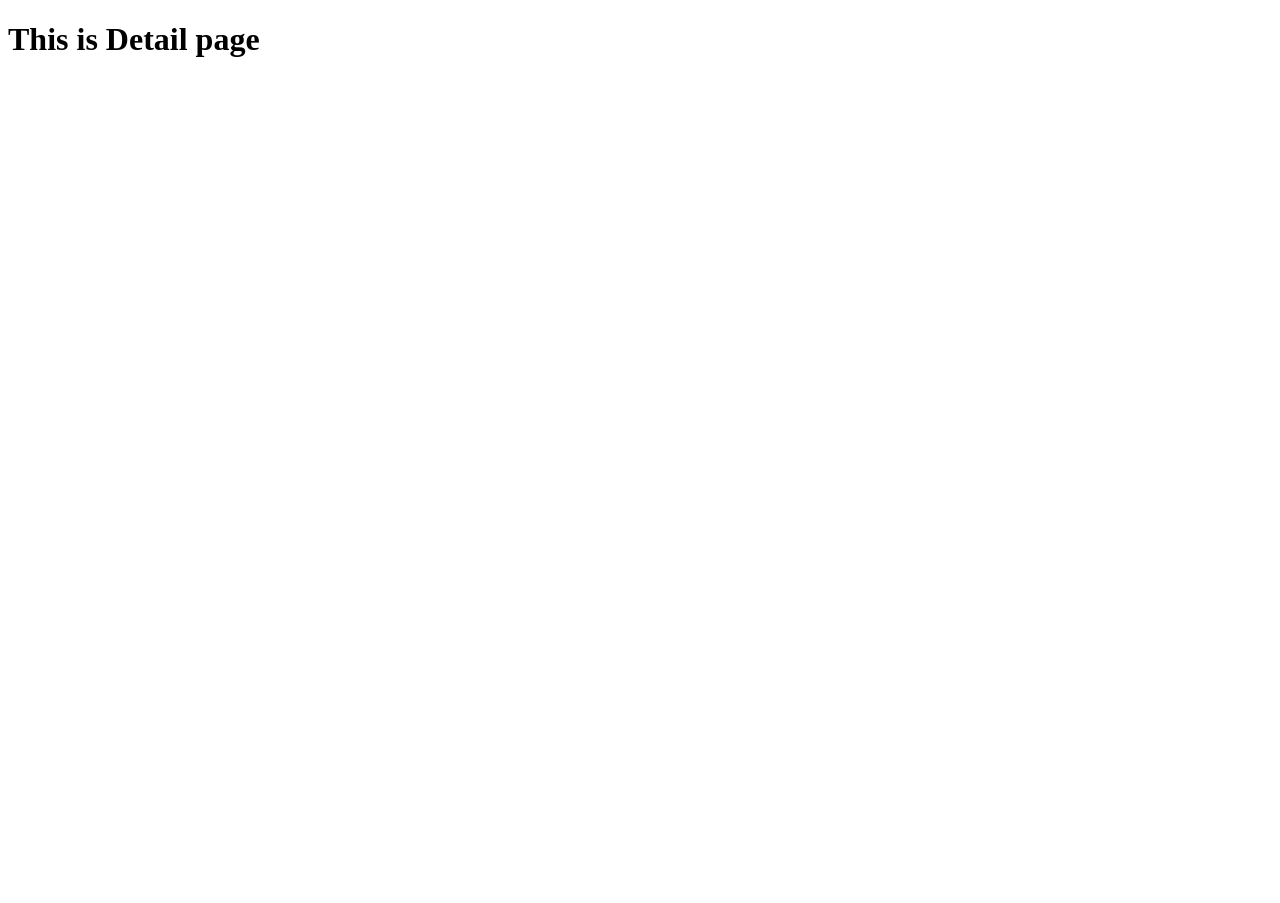
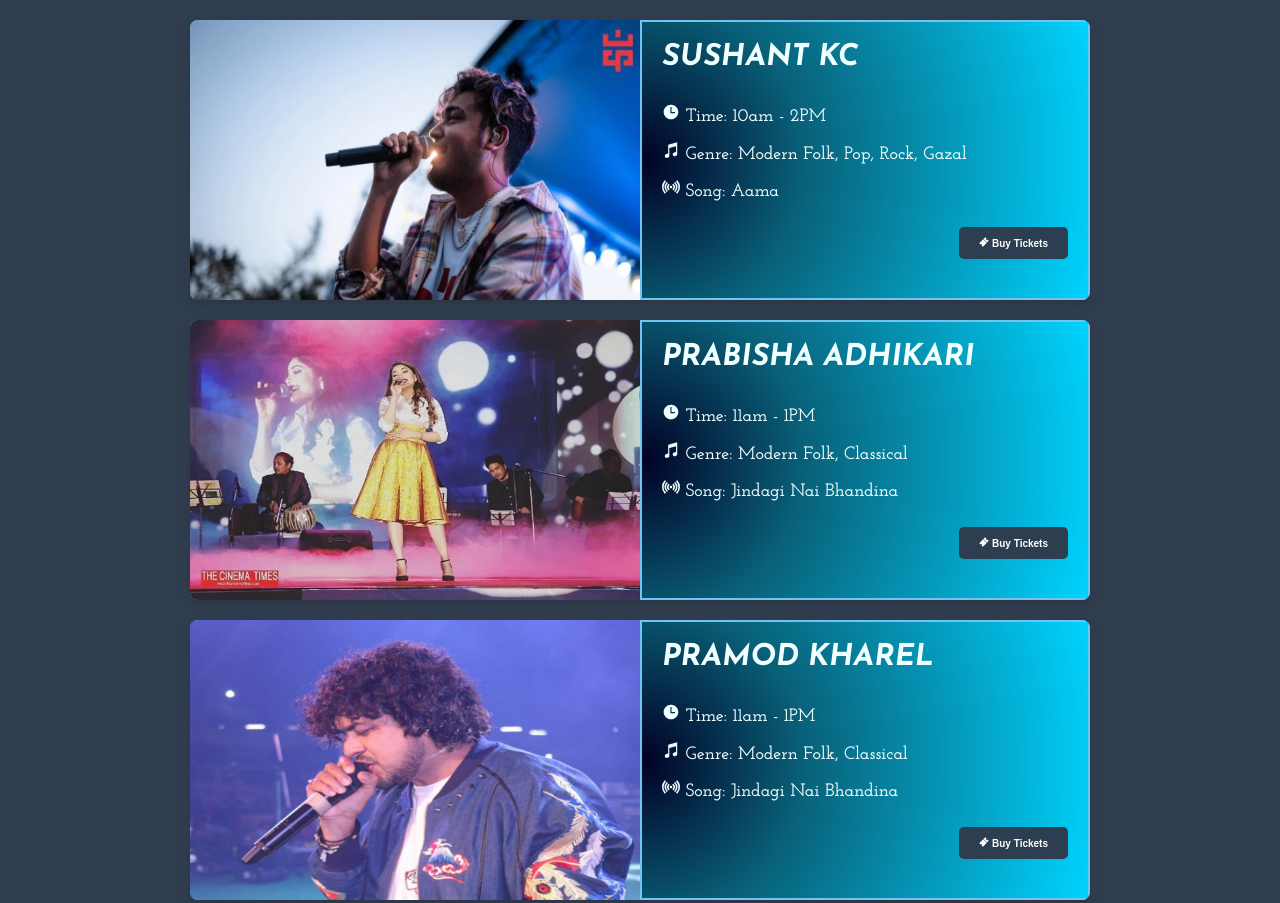
Before and after one commit to mndpbxb/project-festival, a plain HTML site: page details.html in a window 1280 px wide. Shown: the top 903 px of the page. Before the commit the page ends 800 px from the top, so only its background shows below. Drawn offline with nearby package versions, Linux system fonts and the light colour scheme.

Commit message:
Basic Changes

```diff
--- /dev/null
+++ b/app.js
@@ -0,0 +1,59 @@
+const performers = [
+  {
+    name: "Sushant KC",
+    image: "sushant-kc.png",
+    time: "10am - 2PM",
+    genre: "Modern Folk, Pop, Rock, Gazal",
+    song: "Aama",
+  },
+  {
+    name: "Prabisha Adhikari",
+    image: "Prabisha-Adhikari.png",
+    time: "11am - 1PM",
+    genre: "Modern Folk, Classical",
+    song: "Jindagi Nai Bhandina",
+  },
+  {
+    name: "Pramod Kharel",
+    image: "pramod.jpg",
+    time: "11am - 1PM",
+    genre: "Modern Folk, Classical",
+    song: "Jindagi Nai Bhandina",
+  },
+  {
+    name: "Raju Lama",
+    image: "raju.jpg",
+    time: "11am - 1PM",
+    genre: "Modern Folk, Classical",
+    song: "Jindagi Nai Bhandina",
+  },
+];
+
+// Function to generate HTML for each performer
+function generatePerformerCard(performer) {
+  const cardContainer = document.getElementById("card-container");
+
+  const cardDiv = document.createElement("div");
+  cardDiv.className = "card-container";
+
+  cardDiv.innerHTML = `
+            <div class="card">
+              <img src="assets/${performer.image}" alt="${performer.name}">
+              <div class="card-content">
+                <h2>${performer.name}</h2>
+                <span class="time"><ion-icon name="time-sharp"></ion-icon> Time:<span class="time-hour"> ${performer.time}</span></span><br />
+                <span class="genre"><ion-icon name="musical-notes-sharp"></ion-icon> Genre:<span> ${performer.genre}</span></span><br/>
+                <span class="song"><ion-icon name="radio-sharp"></ion-icon> Song:<span class="song-name"> ${performer.song}</span></span><br/>
+                <div class="buy-button">
+                    <button><span><ion-icon name="ticket-sharp"></ion-icon> Buy Tickets</span></button>
+                </div>
+              </div>
+            </div>
+          `;
+
+  cardContainer.appendChild(cardDiv);
+}
+
+performers.forEach(generatePerformerCard);
+
+//This is hero
--- a/details.html
+++ b/details.html
@@ -1,11 +1,36 @@
 <!DOCTYPE html>
 <html lang="en">
   <head>
-    <meta charset="UTF-8" />
+    <meta charset="utf-8" />
     <meta name="viewport" content="width=device-width, initial-scale=1.0" />
-    <title>Document</title>
+    <title>Festival</title>
+    <script
+      type="module"
+      src="https://unpkg.com/ionicons@7.1.0/dist/ionicons/ionicons.esm.js"
+    ></script>
+    <script
+      nomodule
+      src="https://unpkg.com/ionicons@7.1.0/dist/ionicons/ionicons.js"
+    ></script>
+    <link rel="preconnect" href="https://fonts.googleapis.com" />
+    <link rel="preconnect" href="https://fonts.gstatic.com" crossorigin />
+    <link
+      href="https://fonts.googleapis.com/css2?family=Josefin+Slab:ital,wght@0,100..700;1,100..700&display=swap"
+      rel="stylesheet"
+    />
+    <link
+      href="https://fonts.googleapis.com/css2?family=Josefin+Sans:ital,wght@0,100..700;1,100..700&family=Josefin+Slab:ital,wght@0,100..700;1,100..700&display=swap"
+      rel="stylesheet"
+    />
+    <link href="style.css" rel="stylesheet" />
   </head>
   <body>
-    <h1>This is Detail page</h1>
+
+    <main>
+      <div class="artist">
+        <div id="card-container"></div>
+      </div>
+    </main>
+    <script src="app.js"></script>
   </body>
 </html>
--- /dev/null
+++ b/style.css
@@ -0,0 +1,106 @@
+body {
+  margin: 0;
+
+  font-family: "Josefin Slab", serif;
+  box-sizing: border-box;
+  height: 100vh;
+  color: white;
+  background-color: rgb(48, 61, 78);
+}
+
+nav {
+  background-color: #333;
+  padding: 10px;
+  text-align: center;
+}
+
+nav a {
+  color: #b0b8ba;
+  text-decoration: none;
+  padding: 14px 16px;
+  display: inline-block;
+}
+
+nav a:hover {
+  background-color: #ddd;
+  color: black;
+}
+
+.logo {
+  float: left;
+  max-height: 50px;
+  vertical-align: middle;
+}
+
+.card-container {
+  max-width: 900px;
+  margin: 20px auto;
+  box-shadow: 0 4px 8px rgba(0, 0, 0, 0.1);
+  border-radius: 8px;
+  overflow: scroll;
+}
+
+.card {
+  display: flex;
+
+  background: radial-gradient(
+    circle,
+    rgba(2, 0, 36, 1) 0%,
+    rgba(9, 97, 121, 1) 35%,
+    rgba(0, 212, 255, 1) 100%
+  );
+  height: 35vh;
+}
+
+.card img {
+  width: 50%;
+  height: auto;
+  border-radius: 0, 7px;
+}
+
+.card-content {
+  flex: 1;
+  padding: 20px;
+  border: 2px solid rgb(113, 195, 240);
+}
+
+.card-content h2 {
+  font-family: "Josefin Sans", sans-serif;
+  text-transform: uppercase;
+  color: azure;
+  font-size: 30px;
+  font-style: italic;
+  margin-top: 0px;
+}
+span.time,
+.genre,
+.song {
+  color: azure;
+  font-weight: 600;
+  font-size: 18px;
+  line-height: 2.1;
+}
+.buy-button {
+  float: right;
+  margin-top: 16px;
+}
+
+button {
+  background-color: #2c3e50;
+  color: #fff;
+  padding: 10px 20px;
+  border: none;
+  border-radius: 5px;
+  cursor: pointer;
+  font-weight: bold;
+  font-size: 10px;
+}
+
+button:hover {
+  background-color: rgb(48, 240, 160);
+  color: #021420;
+}
+
+a {
+  text-decoration: none;
+}
```
Also changed, not shown: assets/Prabisha-Adhikari.png (added), assets/festivals-in-nepal.jpg (added), assets/logo - Copy.png (added), assets/logo.png (added), assets/pramod.jpg (added), assets/raju - Copy.jpeg (added), assets/raju.jpg (added), assets/sushant-kc.png (added), 2 other files.
